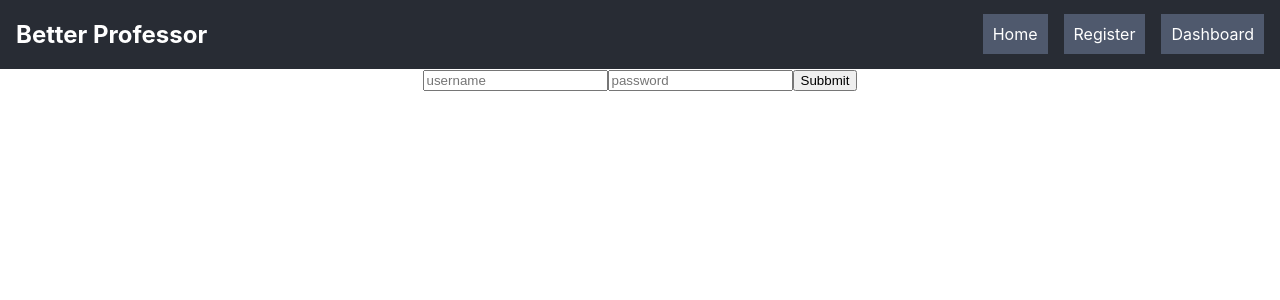
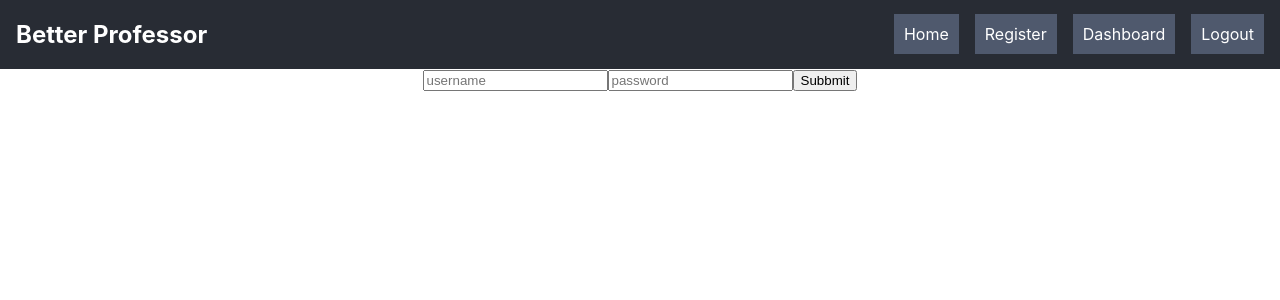
Before and after one commit to BuildWeek-better-professor-1/Frontend, a React (Create React App) app: page / in a window 1280 px wide. Shown: the top 300 px of the page. Built offline with nearby package versions, Linux system fonts and the light colour scheme.

Commit message:
Added Simple Logout Button to Navigation -working

```diff
--- a/src/App.js
+++ b/src/App.js
@@ -1,6 +1,6 @@
 import React from "react";
 import "./App.css";
-import { Route, Link } from "react-router-dom";
+import { Route } from "react-router-dom";
 
 //component imports
 import ProfRegisterForm from "./components/ProfRegisterForm";
--- a/src/components/Navigation.js
+++ b/src/components/Navigation.js
@@ -2,6 +2,11 @@ import React from "react";
 import { Link } from "react-router-dom";
 
 const Navigation = () => {
+  const handleSubmit = () => {
+    localStorage.clear();
+    console.log("GG: localStorage: ", localStorage.clear());
+  };
+
   return (
     <div className="nav-container">
       <nav>
@@ -19,6 +24,9 @@ const Navigation = () => {
           <Link className="nav-links" to="/professordashboard">
             Dashboard
           </Link>
+          <Link className="nav-links" onClick={handleSubmit} to="/">
+            Logout
+          </Link>
         </div>
       </nav>
     </div>
--- a/src/index.js
+++ b/src/index.js
@@ -3,6 +3,7 @@ import ReactDOM from "react-dom";
 import "./index.css";
 import App from "./App";
 import * as serviceWorker from "./serviceWorker";
+import { Switch } from "react-router-dom";
 
 //route imports
 import { BrowserRouter as Router } from "react-router-dom";
@@ -13,9 +14,11 @@ import store from "./redux/store";
 
 ReactDOM.render(
   <Router>
-    <Provider store={store}>
-      <App />
-    </Provider>
+    <Switch>
+      <Provider store={store}>
+        <App />
+      </Provider>
+    </Switch>
   </Router>,
   document.getElementById("root")
 );
```
